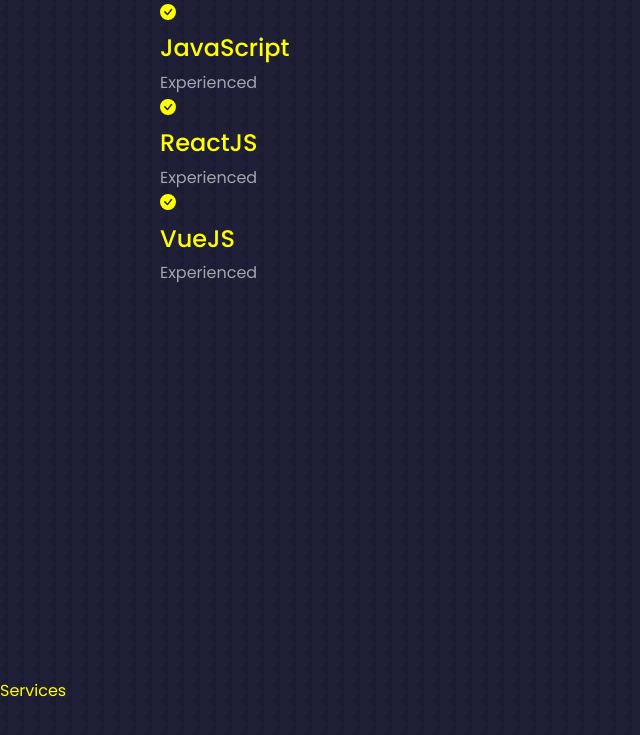
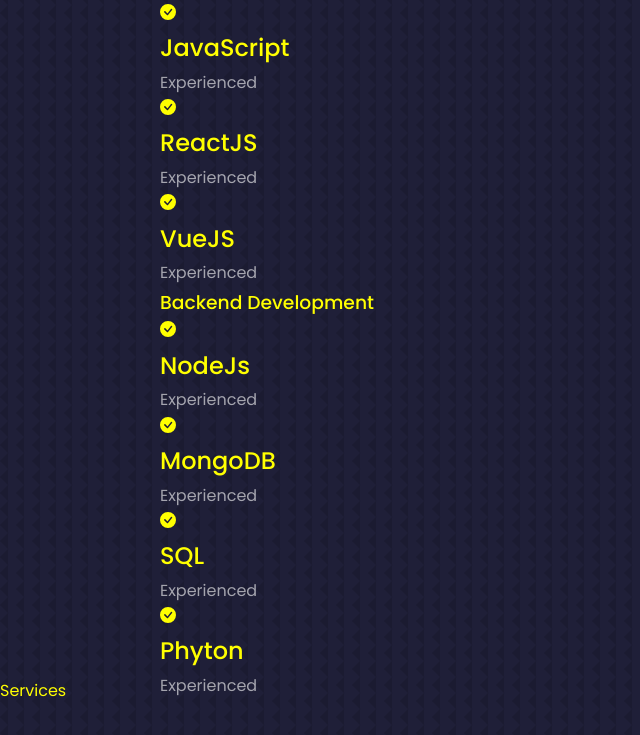
Before and after one commit to Jeremiah-Silva/jeremiah--portfolio, a React (Create React App) app: page / in a window 1280 px wide. Shown: the part 2107-2842 px from the top of the page, without its empty margins (0-640 px from the left). Built offline with nearby package versions, Linux system fonts and the light colour scheme.

Commit message:
Created BackEnd Attributes

```diff
--- a/src/components/experience/Experience.jsx
+++ b/src/components/experience/Experience.jsx
@@ -37,15 +37,35 @@
             <medium className='text-light'>Experienced</medium>
             </article>
           </div>
+        </div>
+        {/* END OF FRONTEND*/}
 
-
+        <div className="experience__backend">
+        <h3>Backend Development</h3>
+          <div className="experience__content">
+            <article className='experience__details'>
+            <BsCheckCircleFill />
+            <h2>NodeJs</h2>
+            <medium className='text-light'>Experienced</medium>
+            </article>
+            <article className='experience__details'>
+            <BsCheckCircleFill />
+            <h2>MongoDB</h2>
+            <medium className='text-light'>Experienced</medium>
+            </article>
+            <article className='experience__details'>
+            <BsCheckCircleFill />
+            <h2>SQL</h2>
+            <medium className='text-light'>Experienced</medium>
+            </article>
+            <article className='experience__details'>
+            <BsCheckCircleFill />
+            <h2>Phyton</h2>
+            <medium className='text-light'>Experienced</medium>
+            </article>
+          </div>
         </div>
-        <div className="experience__backend">
-
-        </div>
-
       </div>
-
       </section>
   )
 }
```
